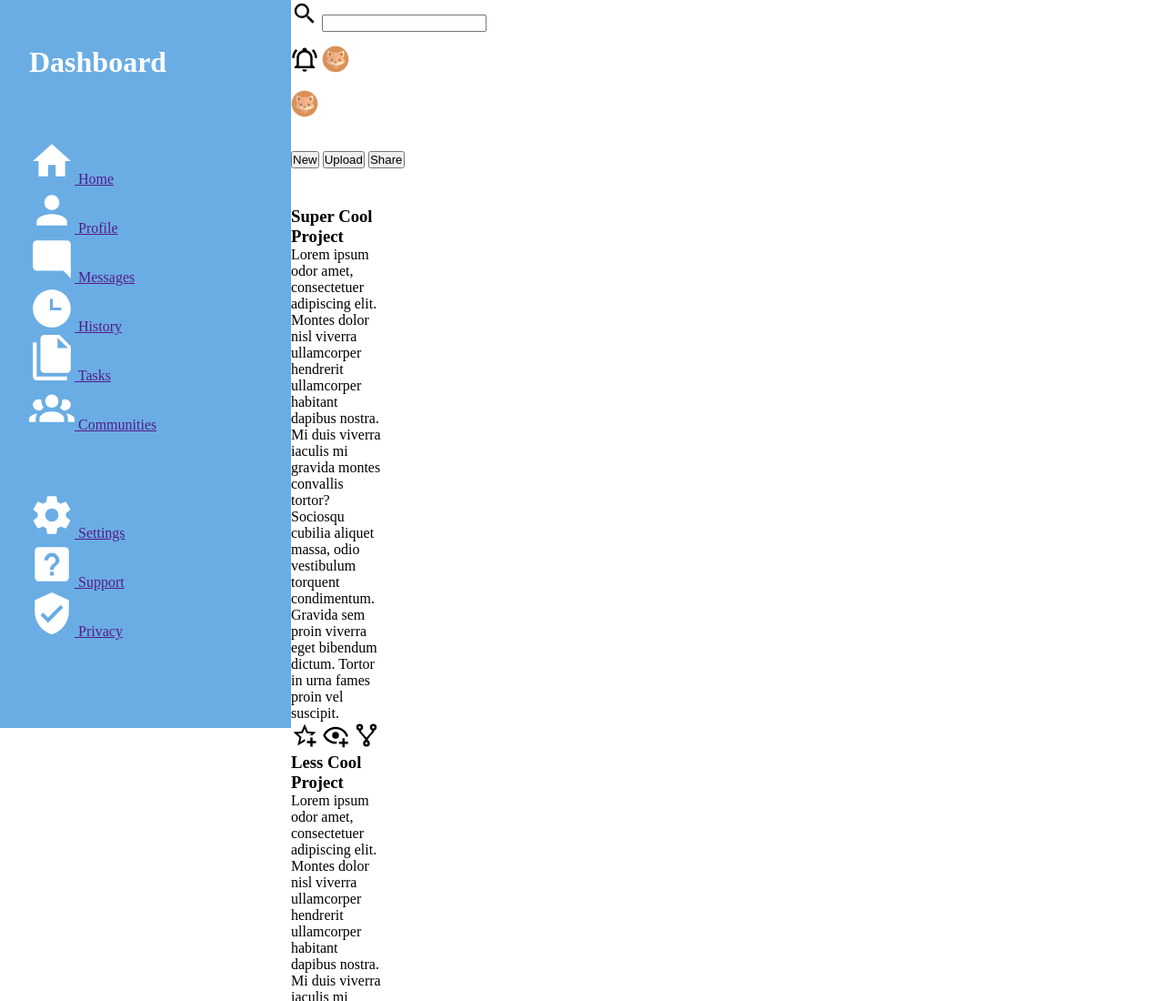
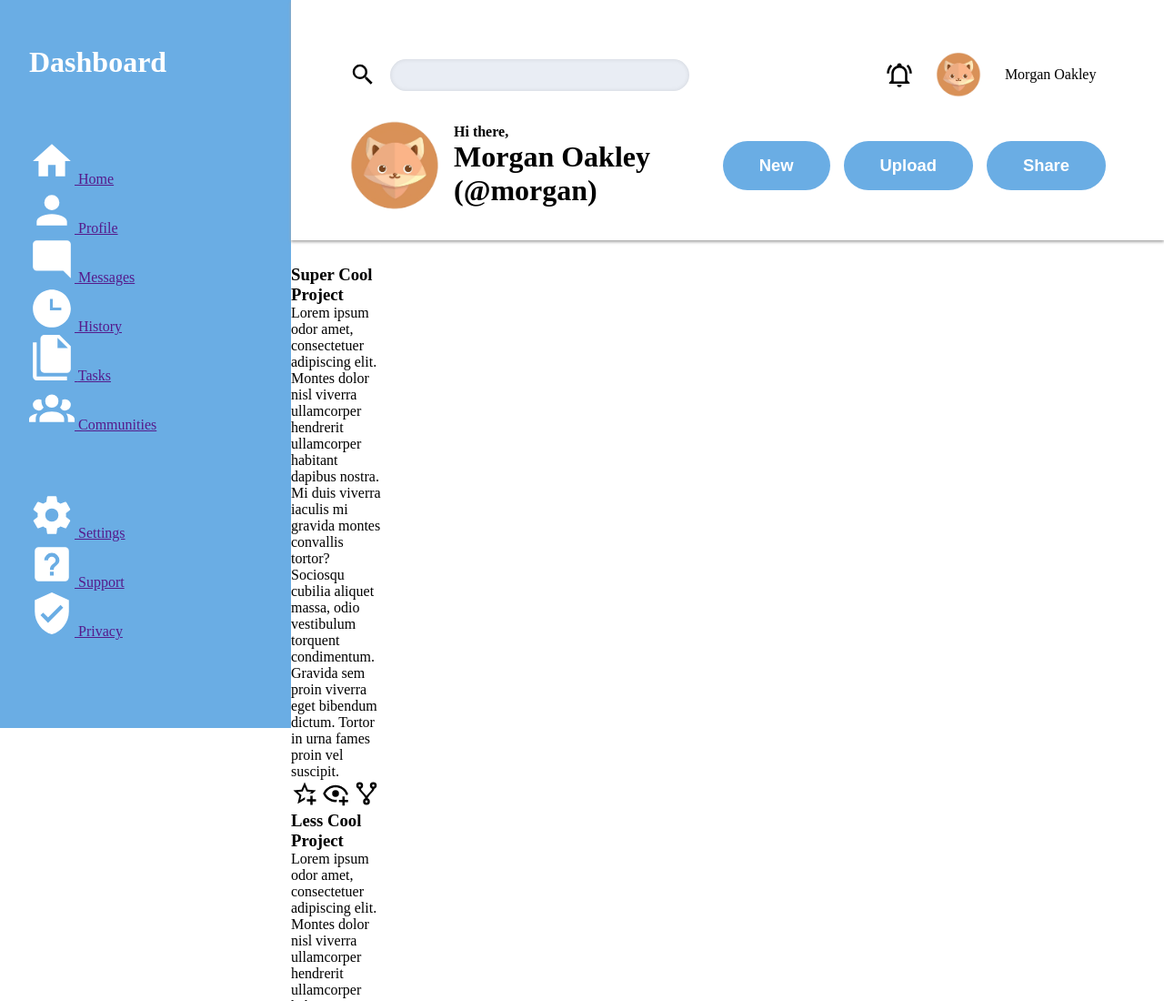
Before and after one commit to mdwasifulkabir/admin-dashboard, a plain HTML site: page index.html in a window 1280 px wide. Shown: the top 1100 px of the page at 91% size. Drawn offline with Linux system fonts and the light colour scheme.

Commit message:
Style header section

```diff
--- a/index.html
+++ b/index.html
@@ -76,22 +76,22 @@
   <div id="header">
     <div id="navbar">
       <img src="icons/magnify.svg" alt="Search">
-      <input type="text" name="search" id="search">
+      <input type="text" name="search" id="search" class="search-input">
     </div>
     <div id="avatar-section">
-      <img src="icons/bell-ring-outline.svg" alt="Notifications">
-      <img src="icons/fox_avatar.png" alt="avatar" class="avatar">
-      <span class="username">Morgan Oakley</span>
+      <img src="icons/bell-ring-outline.svg" alt="Notifications" id="notification-icon">
+      <img src="icons/fox_avatar.png" alt="avatar" id="avatar-icon">
+      <span class="avatar-username">Morgan Oakley</span>
     </div>
     <div id="profile-section">
       <img src="icons/fox_avatar.png" alt="avatar" class="avatar_big">
-      <span>Hi there,</p>
-      <span class="username">Morgan Oakley (@morgan)</p>
+      <span class="greeting">Hi there,</p>
+      <span class="profile-username">Morgan Oakley (@morgan)</p>
     </div>
     <div id="post-buttons">
-      <button>New</button>
-      <button>Upload</button>
-      <button>Share</button>
+      <button class="post-button">New</button>
+      <button class="post-button">Upload</button>
+      <button class="post-button">Share</button>
     </div>
   </div>
 
--- a/style.css
+++ b/style.css
@@ -1,6 +1,7 @@
 :root {
   --sidebar-bg: #6aade4;
   --card-yellow: #facc15;
+  --content-gray: #e2e8f0;
 }
 
 *,
@@ -57,11 +58,86 @@ body {
   width: 30px;
 }
 
-#header {
-  display: grid;
-  grid-area: header;
-}
-
 img {
   width: 30px;
 }
+
+#header {
+  display: grid;
+  grid-template-columns: 2fr 1fr;
+  grid-template-rows: repeat(2, 1fr);
+  grid-area: header;
+  padding: 2rem 4rem;
+  color:black;
+  box-shadow: 0px 2px 3px rgb(167, 167, 167);
+}
+
+.avatar-username {
+  font-size: 1rem;
+  color:black;
+}
+
+#profile-section img {
+  width: 100px;
+}
+
+#avatar-icon {
+  width: 50px;
+  aspect-ratio: 1;
+}
+
+#notification-icon {
+  width: 30px;
+}
+
+#header > div {
+  display:flex;
+  align-items: center;
+  gap: 15px;
+}
+
+.search-input {
+  width: 80%;
+  padding: 10px;
+  border: none;
+  border-radius: 25px;
+  background-color: #e9edf4;
+  outline: none;
+  box-shadow: inset 0 0 5px rgba(0, 0, 0, 0.1);
+}
+
+#avatar-section, #post-buttons{
+  justify-self: end;
+}
+
+.post-button {
+  padding: 1rem 2.5rem;
+  border:none;
+  background-color: var(--sidebar-bg);
+  color: white;
+  font-size: 1.15rem;
+  font-weight: bold;
+  border-radius: 40px;
+}
+
+#post-buttons{
+  display: grid;
+  width: 100%;
+  justify-content: space-evenly;
+}
+
+#avatar-section {
+    display: grid;
+    justify-content: space-evenly;
+    width: 60%;
+}
+
+.greeting {
+  font-weight: bold;
+  font-size: 1rem;
+}
+
+.profile-username {
+  font-weight:bold;
+  font-size: 2rem;
+}
```
